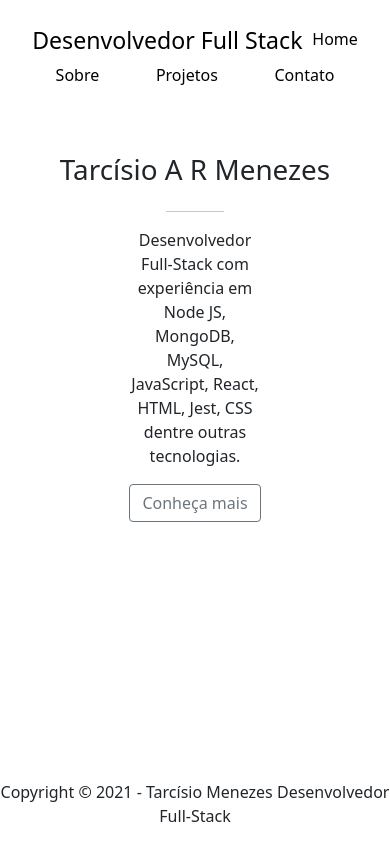
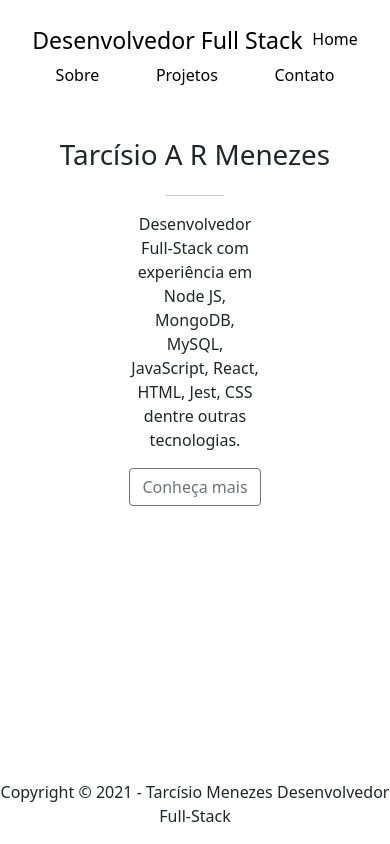
Before and after one commit to Tarcisio-Menezes/me, a React (Create React App) app in the folder portfolio-dev/: page /tarcisio-menezes/ in a window 390 px wide. Built offline with nearby package versions, Linux system fonts and the light colour scheme.

Commit message:
adiciona responsividade em nav e home

```diff
--- a/portfolio-dev/src/css/home.css
+++ b/portfolio-dev/src/css/home.css
@@ -32,4 +32,8 @@ footer.homeFooter {
   footer.homeFooter {
     text-align: center;
   }
+
+  .home h1 {
+    margin-top: 6%;
+  }
 }
```
